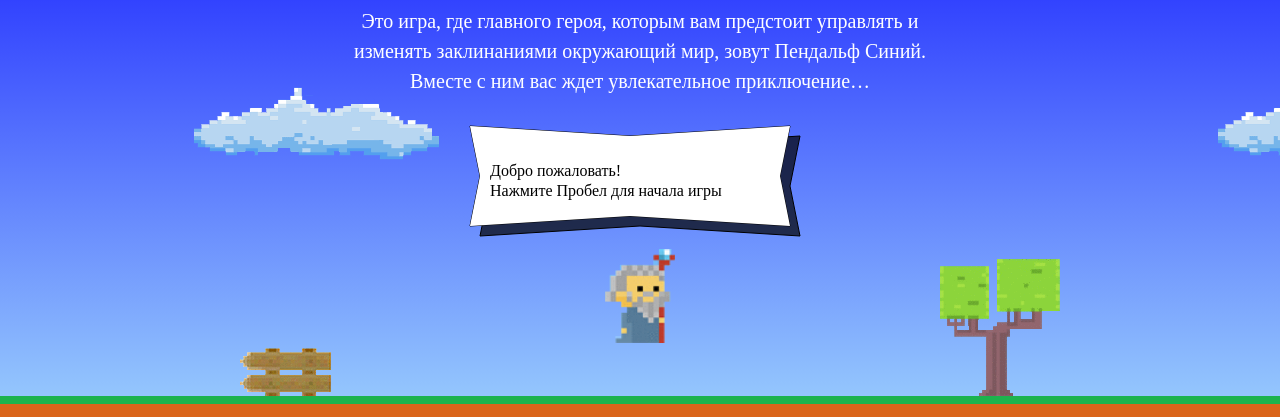
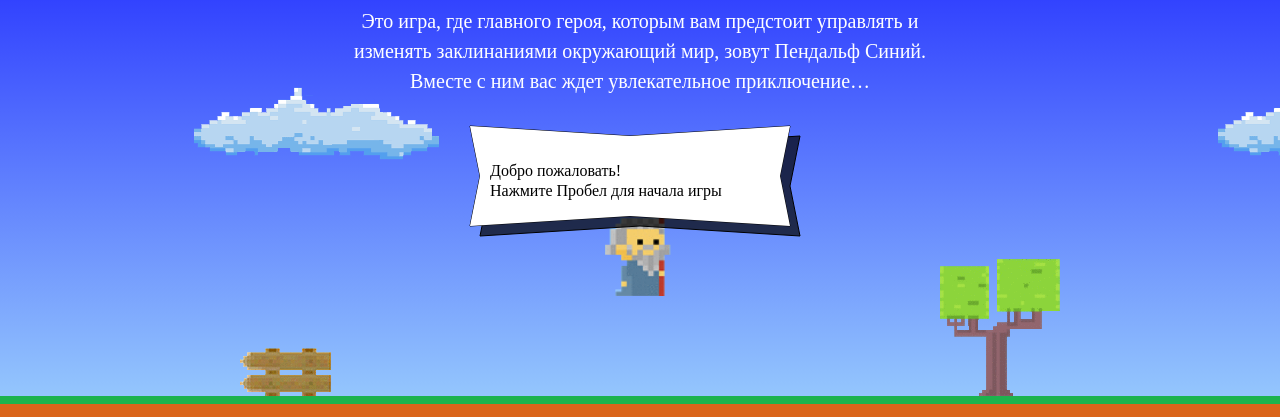
Before and after one commit to marat84/99041-code-and-magick-19, a website: page index.html in a window 1280 px wide. Shown: the part 203-620 px from the top of the page. Drawn offline with Linux system fonts and the light colour scheme; a web font is replaced by a local one.

Commit message:
Fix: function to set wizard vertical position

```diff
--- a/index.html
+++ b/index.html
@@ -195,7 +195,7 @@
     return width / 2 - wizardWidth / 2;
   };
   var getWizardY = function (height) {
-    return (height / 3 * 2) - getWizardHeight() / 2;
+    return (height / 3 * 2) - getWizardHeight();
   };
 </script>
 <script src="js/game.js"></script>
```
